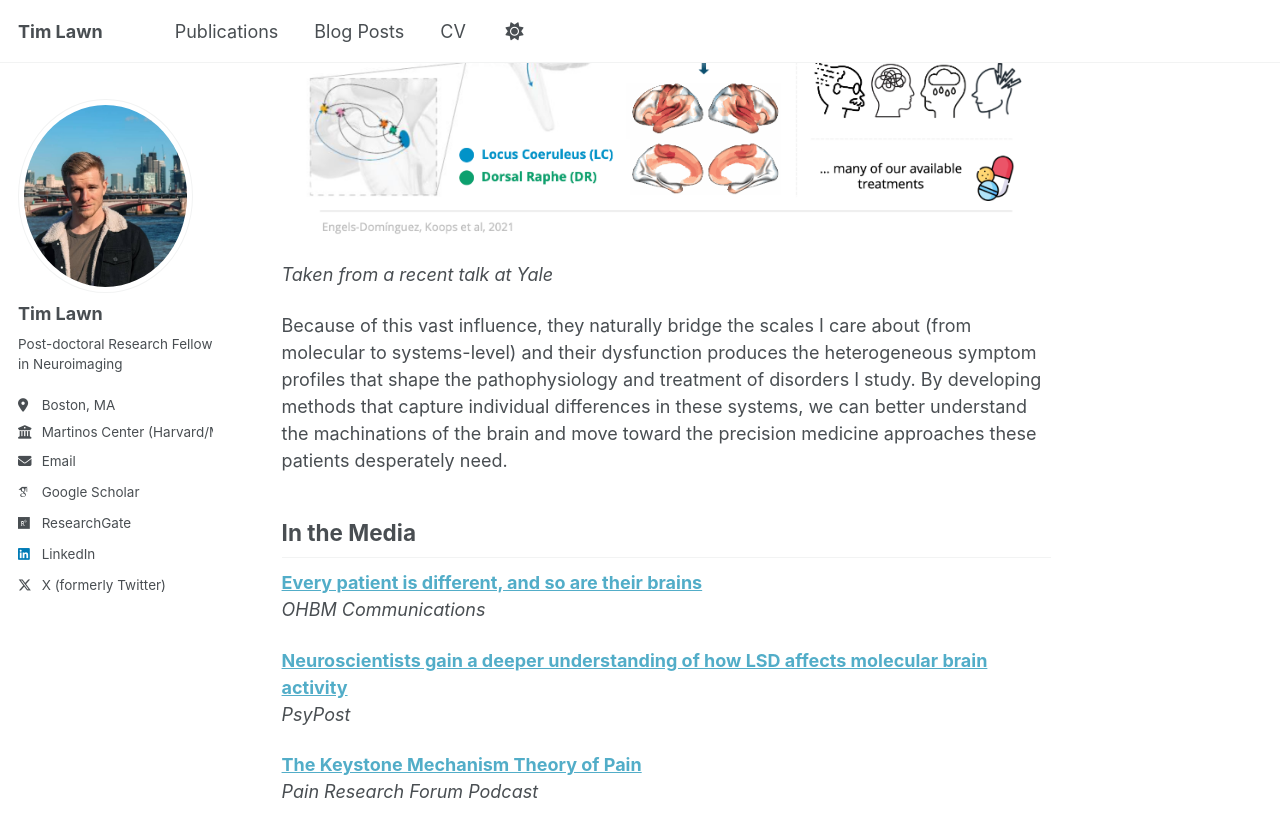
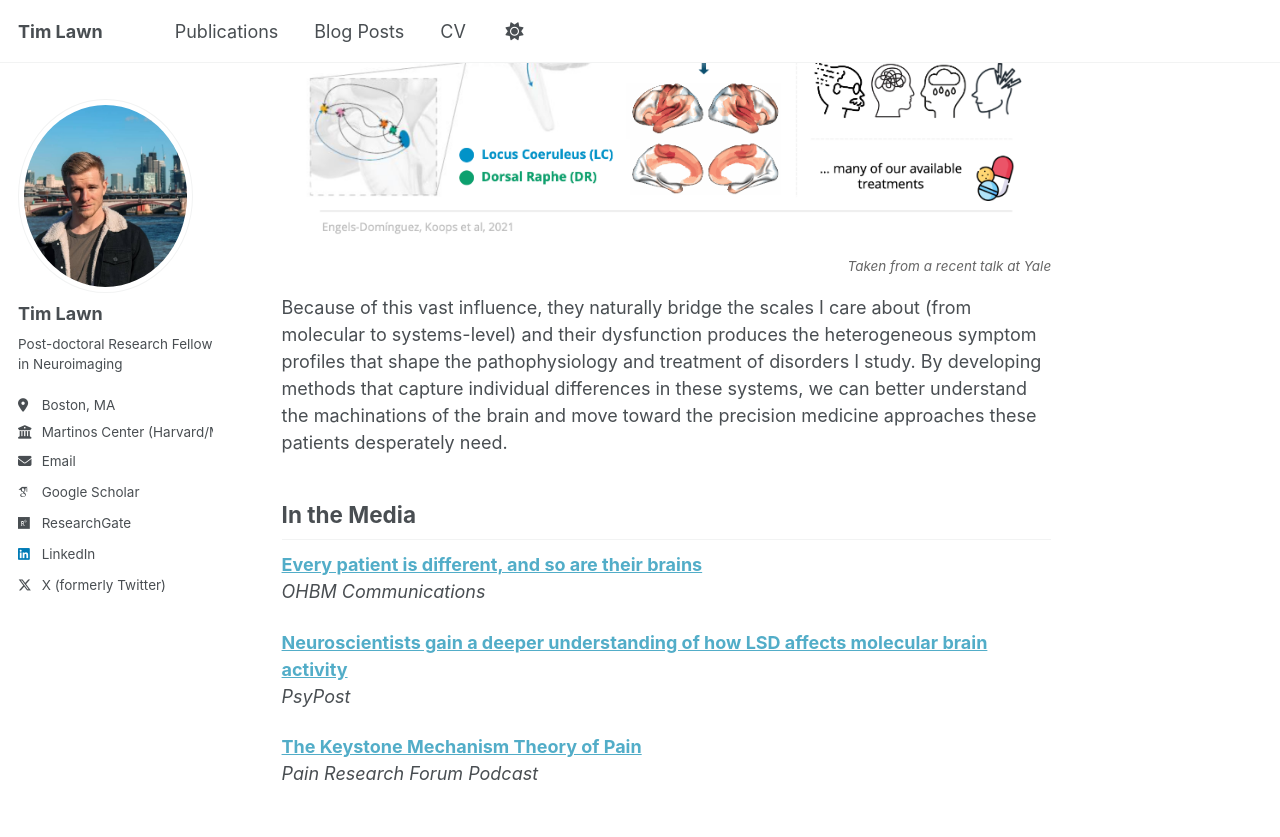
Before and after one commit to timlawn/timlawn.github.io, a Jekyll site: the page built from _pages/about.md, in a window 1280 px wide and 900 px high, scrolled down 1395 px. Shown: the top 837 px of the window. Built offline with Jekyll 4.4.1, drawn with Linux system fonts in a browser that asks for light colours; some web fonts are replaced; a script that is not in the unit is left out.

Commit message:
Update about.md

```diff
--- a/_pages/about.md
+++ b/_pages/about.md
@@ -26,8 +26,7 @@ The brain's neuromodulatory systems offer a critical opportunity to tackle these
 
 
 ![Neuromodulatory systems coordinate the brain](/images/NMS_Yale_slide.png)
-{: style="text-align: right; font-size: 0.8em; font-style: italic;"}
-*Taken from a recent talk at Yale*
+<p style="text-align: right; font-size: 0.75em; font-style: italic; color: #666; margin-top: -10px;">Taken from a recent talk at Yale</p>
 
 Because of this vast influence, they naturally bridge the scales I care about (from molecular to systems-level) and their dysfunction produces the heterogeneous symptom profiles that shape the pathophysiology and treatment of disorders I study. By developing methods that capture individual differences in these systems, we can better understand the machinations of the brain and move toward the precision medicine approaches these patients desperately need.
 
```
